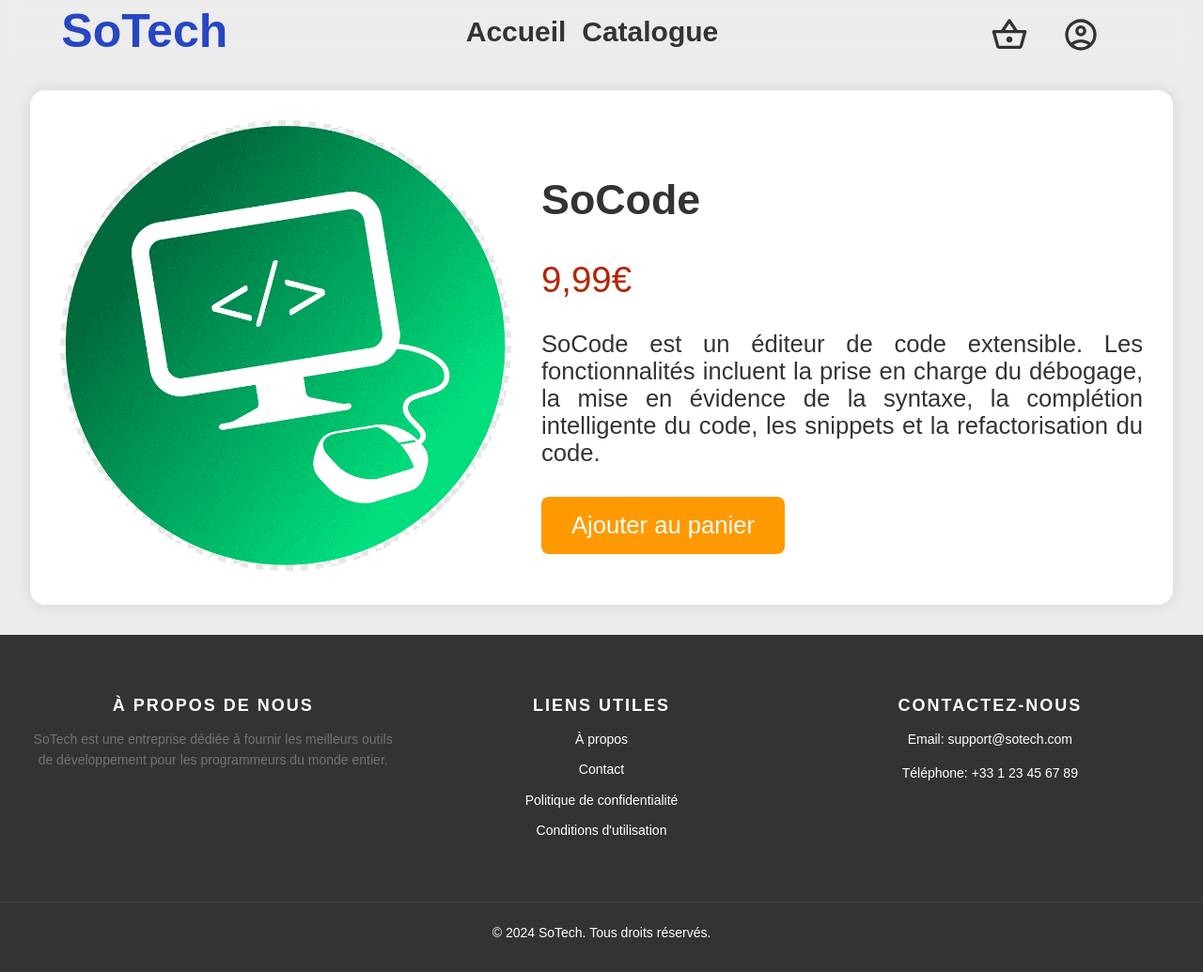
After one commit to RubnK/ecommerce-project-b2-composer, a PHP site: page /catalogue/SoCode in a window 1280 px wide. The commit adds this page. Shown: the whole page at 94% size. Run offline with PHP 8.4, Linux system fonts and the light colour scheme; some libraries are stand-ins or nearby versions.

Commit message:
Ajout de la fonctionnalité de catalogue avec affichage dynamique des produits

```diff
--- /dev/null
+++ b/public/css/produit.css
@@ -0,0 +1,52 @@
+.product {
+    display: flex;
+    justify-content: center;
+    align-items: center;
+    padding: 2rem;
+    background-color: #fff;
+    margin: 2rem;
+    border-radius: 1rem;
+    box-shadow: 0 0 1rem rgba(0, 0, 0, 0.1);
+}
+
+.product-image img {
+    width: 30rem;
+    border-radius: 50%;
+    margin-right: 2rem;
+}
+
+.product-details {
+    max-width: 60%;
+}
+
+.product-details h1 {
+    font-size: 2.8rem;
+    margin-bottom: 1rem;
+}
+
+.product-details .price {
+    font-size: 2.4rem;
+    color: #b12704;
+    margin-bottom: 2rem;
+}
+
+.product-details .description {
+    font-size: 1.6rem;
+    margin-bottom: 2rem;
+    text-align: justify;
+}
+
+.product-details .add-to-cart {
+    background-color: #ff9900;
+    color: #fff;
+    border: none;
+    padding: 1rem 2rem;
+    font-size: 1.6rem;
+    cursor: pointer;
+    border-radius: 0.5rem;
+    transition: all .2s ease;
+}
+
+.product-details .add-to-cart:hover {
+    background-color: #e68a00;
+}
--- a/src/controllers/MainController.php
+++ b/src/controllers/MainController.php
@@ -2,6 +2,32 @@
 
 class MainController
 {
+
+    public function getAllProducts(){
+        $produits = array(
+            'SoCode' => array(
+                "name" => "SoCode",
+                "price" => "9,99€",
+                "description" => "SoCode est un éditeur de code extensible. Les fonctionnalités incluent la prise en charge du débogage, la mise en évidence de la syntaxe, la complétion intelligente du code, les snippets et la refactorisation du code."
+            ),
+            'SoManage' => array(
+                "name" => "SoManage",
+                "price" => "14,99€",
+                "description" => "SoManage est un outil de gestion inspiré de la méthode Kanban de Toyota. Il repose sur une organisation des projets en planches listant des cartes, chacune représentant des tâches."
+            ),
+            'SoDraw' => array(
+                "name" => "SoDraw",
+                "price" => "19,99€",
+                "description" => "SoDraw est votre studio de création tout-en-un. Retouchez vos photos, créez des illustrations et concevez des graphismes professionnels. Son interface intuitive vous permet de réaliser des visuels percutants en quelques clics."
+            ),
+            'SoNote' => array(
+                "name" => "SoNote",
+                "price" => "9,99€",
+                "description" => "SoNote est un éditeur de texte. Il permet de prendre des notes, de faire de la mise en page et d'écrire automatiquement ce qui est dicté. Il est muni d'un système de sauvegarde automatique afin que vous ne perdiez plus votre travail."
+            )
+        );
+        return $produits;
+    }
     // Page d'accueil
     public function home()
     {
@@ -35,25 +61,33 @@ class MainController
     // Page "SoCode"
     public function socode()
     {
-        $this->render('socode');
+        global $produit;
+        $produit = "SoCode";
+        $this->render('produit');
     }
 
     // Page "SoManage"
     public function somanage()
     {
-        $this->render('somanage');
+        global $produit;
+        $produit = "SoManage";
+        $this->render('produit');
     }
 
     // Page "SoDraw"
     public function sodraw()
     {
-        $this->render('sodraw');
+        global $produit;
+        $produit = "SoDraw";
+        $this->render('produit');
     }
 
     // Page "SoNote"
     public function sonote()
     {
-        $this->render('sonote');
+        global $produit;
+        $produit = "SoNote";
+        $this->render('produit');
     }
 
     // Page 404
@@ -66,6 +100,11 @@ class MainController
     // Méthode pour inclure une vue
     private function render($view, $data = [])
     {
+        if ($view == 'produit' || $view == 'catalogue') {
+            global $produit;
+            global $produits;
+            $produits = $this->getAllProducts();
+        }
         // Transmet les données aux vues
         extract($data);
 
@@ -79,4 +118,5 @@ class MainController
             echo "View not found: $view";
         }
     }
+
 }
--- a/src/router/routes.php
+++ b/src/router/routes.php
@@ -14,10 +14,10 @@ $router->map('GET', '/catalogue', 'MainController#catalogue', 'catalogue');
 $router->map('GET', '/panier', 'MainController#panier', 'panier');
 $router->map('GET', '/login', 'MainController#login', 'login');
 $router->map('GET', '/register', 'MainController#register', 'register');
-$router->map('GET', '/SoCode', 'MainController#socode', 'socode');
-$router->map('GET', '/SoManage', 'MainController#somanage', 'somanage');
-$router->map('GET', '/SoDraw', 'MainController#sodraw', 'sodraw');
-$router->map('GET', '/SoNote', 'MainController#sonote', 'sonote');
+$router->map('GET', '/catalogue/SoCode', 'MainController#socode', 'socode');
+$router->map('GET', '/catalogue/SoManage', 'MainController#somanage', 'somanage');
+$router->map('GET', '/catalogue/SoDraw', 'MainController#sodraw', 'sodraw');
+$router->map('GET', '/catalogue/SoNote', 'MainController#sonote', 'sonote');
 
 // Retourne l'objet router
 return $router;
--- a/src/views/partials/header.php
+++ b/src/views/partials/header.php
@@ -13,7 +13,7 @@
     <link rel="stylesheet" href="/css/panier.css">
     <?php } elseif ($_SERVER['REQUEST_URI'] == '/login' || $_SERVER['REQUEST_URI'] == '/register'){ ?>
     <link rel="stylesheet" href="/css/logpage.css">
-    <?php } elseif ($_SERVER['REQUEST_URI'] == '/SoCode' || $_SERVER['REQUEST_URI'] == '/SoManage' || $_SERVER['REQUEST_URI'] == '/SoDraw' || $_SERVER['REQUEST_URI'] == '/SoNote'){ ?>
+    <?php } elseif ($_SERVER['REQUEST_URI'] == '/catalogue/SoCode' || $_SERVER['REQUEST_URI'] == '/catalogue/SoManage' || $_SERVER['REQUEST_URI'] == '/catalogue/SoDraw' || $_SERVER['REQUEST_URI'] == '/catalogue/SoNote'){ ?>
     <link rel="stylesheet" href="/css/produit.css">
     <?php } ?>
 
--- /dev/null
+++ b/src/views/produit.php
@@ -0,0 +1,11 @@
+<section class="product">
+    <div class="product-image">
+        <img src="/imgs/<?= $produit?>.png" alt="<?= $produit ?>">
+    </div>
+    <div class="product-details">
+        <h1><?= $produit ?></h1>
+        <p class="price"><?= $produits[$produit]['price'] ?></p>
+        <p class="description"><?= $produits[$produit]['description'] ?></p>
+        <button class="add-to-cart">Ajouter au panier</button>
+    </div>
+</section>
```
Also changed, not shown: src/views/catalogue.php (+8 -24 lines).
